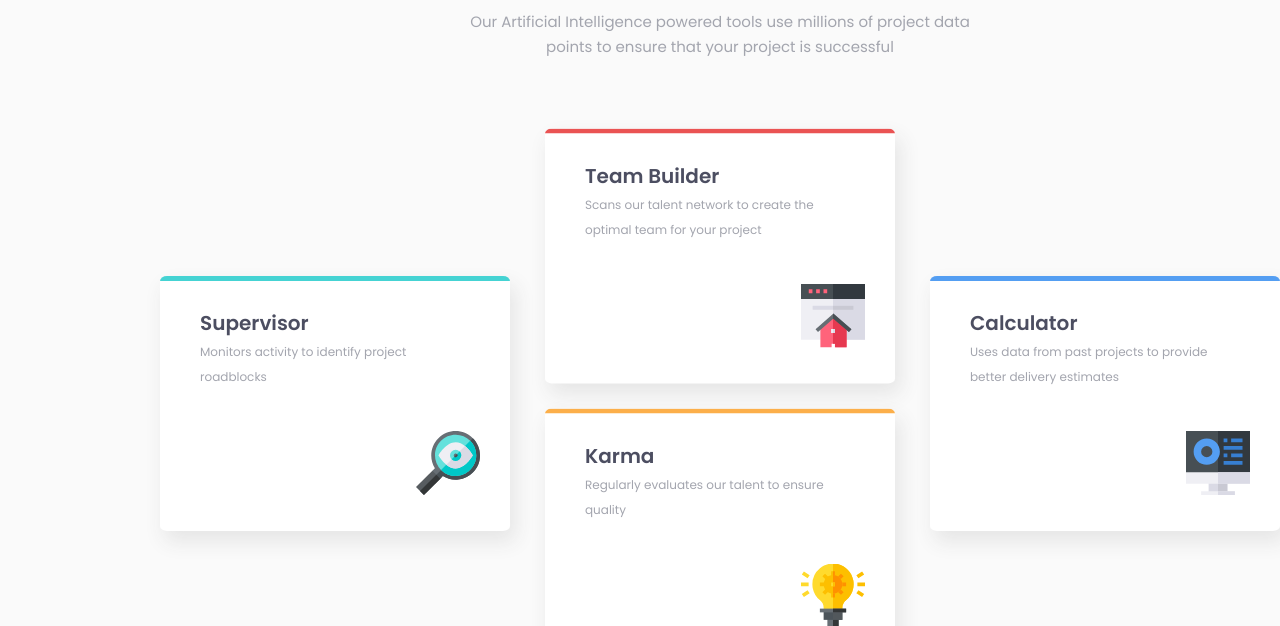
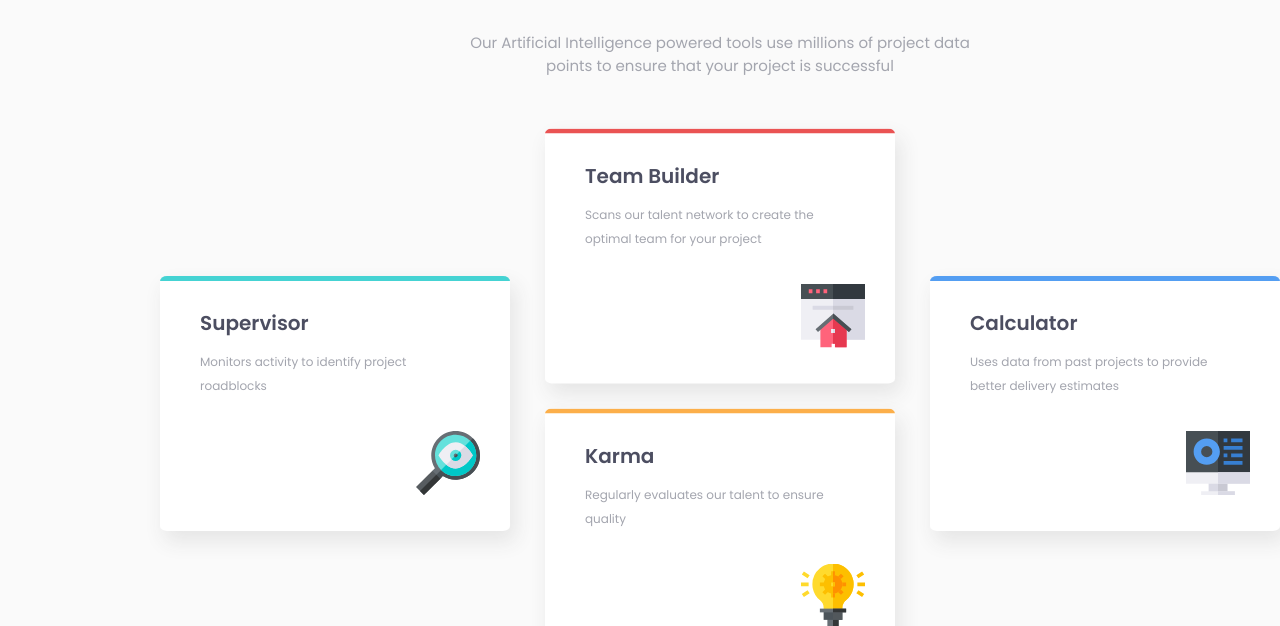
Before and after one commit to GodVera/four-card-feature-section-master, a plain HTML site: page index.html in a window 1280 px wide. Shown: the part 174-800 px from the top of the page. Drawn offline with Linux system fonts and the light colour scheme.

Commit message:
Add files via upload

```diff
--- a/css/styles.css
+++ b/css/styles.css
@@ -16,7 +16,7 @@ h2 {
   font-size: 35px;
   font-weight: 200;
   margin: 0;
-  padding-top: 80px;
+  padding-top: 120px;
 }
 
 h4 {
@@ -24,14 +24,16 @@ h4 {
   margin-bottom: 0;
 }
 
-p1 {
+h3 {
   font-size: 15px;
   color: hsl(229, 6%, 66%);
+  font-weight: 400;
 }
 
-p2 {
+p {
   font-size: 12px;
   color: hsl(229, 6%, 66%);
+  line-height: 2;
 
 }
 
--- a/index.html
+++ b/index.html
@@ -22,32 +22,32 @@
       <h2>Reliable, efficient delivery</h2>
       <h1>Powered by Technology</h1>
 
-      <p1>Our Artificial Intelligence powered tools use millions of project data points
-      to ensure that your project is successful</p1>
+      <h3>Our Artificial Intelligence powered tools use millions of project data points
+      to ensure that your project is successful</h3>
     </div>
 
     <div class="sup box-set">
       <h4>Supervisor</h4>
-      <p2>Monitors activity to identify project roadblocks</p2>
+      <p>Monitors activity to identify project roadblocks</p>
       <img class="icon" src="images/icon-supervisor.svg" alt="">
     </div>
 
     <div class="team box-set">
       <h4>Team Builder</h4>
-      <p2>Scans our talent network to create the optimal team for your project</p2>
+      <p>Scans our talent network to create the optimal team for your project</p>
       <img class="icon" src="images/icon-team-builder.svg" alt="">
 
     </div>
 
     <div class="karma box-set">
       <h4>Karma</h4>
-      <p2>Regularly evaluates our talent to ensure quality</p2>
+      <p>Regularly evaluates our talent to ensure quality</p>
       <img class="icon" src="images/icon-karma.svg" alt="Karma">
     </div>
 
     <div class="calc box-set">
       <h4>Calculator</h4>
-      <p2>Uses data from past projects to provide better delivery estimates</p2>
+      <p>Uses data from past projects to provide better delivery estimates</p>
       <img class="icon" src="images/icon-calculator.svg" alt="Calculator">
     </div>
 
```
